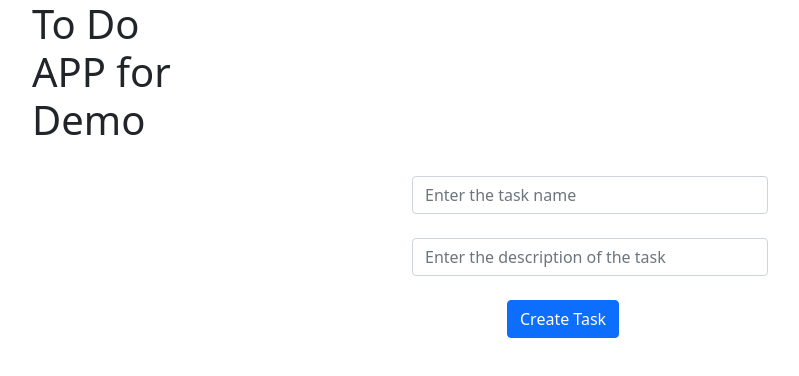
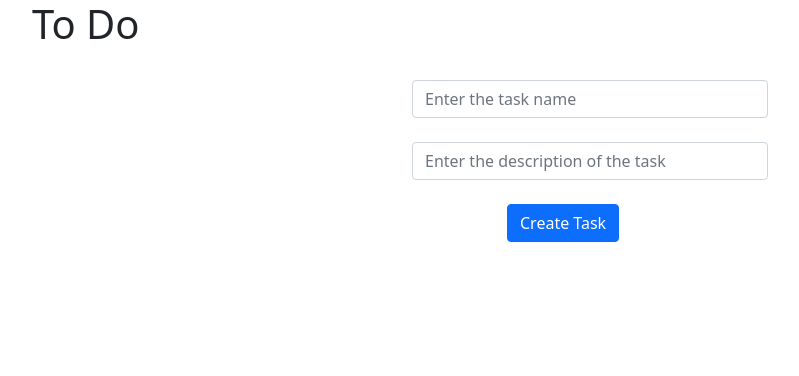
Before and after one commit to shashidhar100/DevOps-Todo-app, a React (Create React App) app: page / in a window 1280 px wide. Shown: the top 376 px of the page, without its empty margins (50-849 px from the left). Built offline with nearby package versions, Linux system fonts and the light colour scheme.

Commit message:
correcting the demo

```diff
--- a/src/App.js
+++ b/src/App.js
@@ -10,7 +10,7 @@ function Header() {
   return <Container>
     <Row className='col-md-2 col-md-offset-8 align-center'>
     <h1>
-To Do APP for Demo
+To Do
 </h1>
     </Row>
 
```
Also changed, not shown: 1 other file (tests, documents, lock files or other folders).
